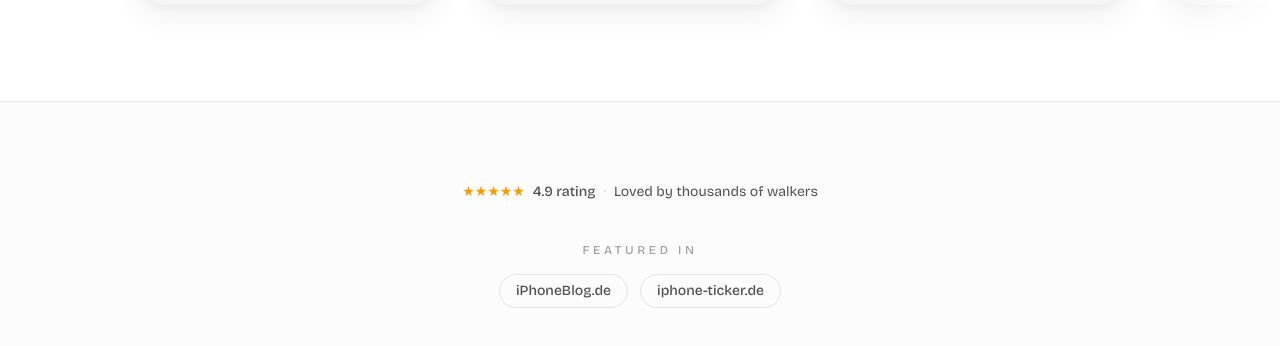
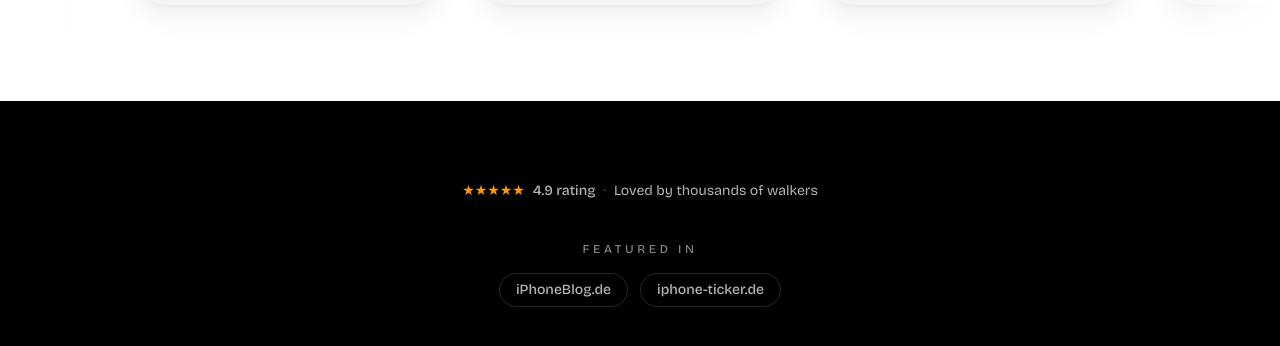
Before and after one commit to dqhieu/getsteps-app, a Next.js app: page / in a window 1280 px wide. Shown: the part 1477-1823 px from the top of the page. Built offline with nearby package versions, Linux system fonts and the light colour scheme; grey boxes are pictures that could not be loaded.

Commit message:
style(landing): black background for trust strip to match Appreciation video

```diff
--- a/components/landing-trust.tsx
+++ b/components/landing-trust.tsx
@@ -3,11 +3,11 @@ import { Reveal } from "./landing-reveal";
 
 export function LandingTrust() {
   return (
-    <section className="py-14 md:py-20 border-y border-neutral-200/70 dark:border-white/5 bg-neutral-50/60 dark:bg-white/[0.02]">
+    <section className="py-14 md:py-20 bg-black text-white">
       <div className="container mx-auto px-4">
         <Reveal>
           <div className="flex flex-col items-center text-center">
-            <div className="flex items-center gap-2 text-sm text-neutral-600 dark:text-neutral-300">
+            <div className="flex items-center gap-2 text-sm text-white/70">
               <span className="text-amber-500" aria-hidden>
                 ★★★★★
               </span>
@@ -15,11 +15,11 @@ export function LandingTrust() {
                 <span className="tabular-nums">{SITE_CONFIG.appStoreRating}</span>{" "}
                 rating
               </span>
-              <span className="text-neutral-300 dark:text-neutral-700">·</span>
+              <span className="text-white/30">·</span>
               <span>Loved by thousands of walkers</span>
             </div>
 
-            <p className="mt-10 text-xs font-medium tracking-[0.3em] text-neutral-400 dark:text-neutral-500">
+            <p className="mt-10 text-xs font-medium tracking-[0.3em] text-white/50">
               FEATURED IN
             </p>
             <div className="mt-4 flex flex-wrap items-center justify-center gap-3">
@@ -29,7 +29,7 @@ export function LandingTrust() {
                   href={article.url}
                   target="_blank"
                   rel="noopener noreferrer"
-                  className="rounded-full border border-neutral-200 dark:border-white/10 px-4 py-1.5 text-sm font-medium text-neutral-600 dark:text-neutral-300 hover:border-[#ED772F]/50 hover:text-[#ED772F] transition-colors"
+                  className="rounded-full border border-white/15 px-4 py-1.5 text-sm font-medium text-white/70 hover:border-[#ED772F]/50 hover:text-[#ED772F] transition-colors"
                 >
                   {article.outlet}
                 </a>
```
